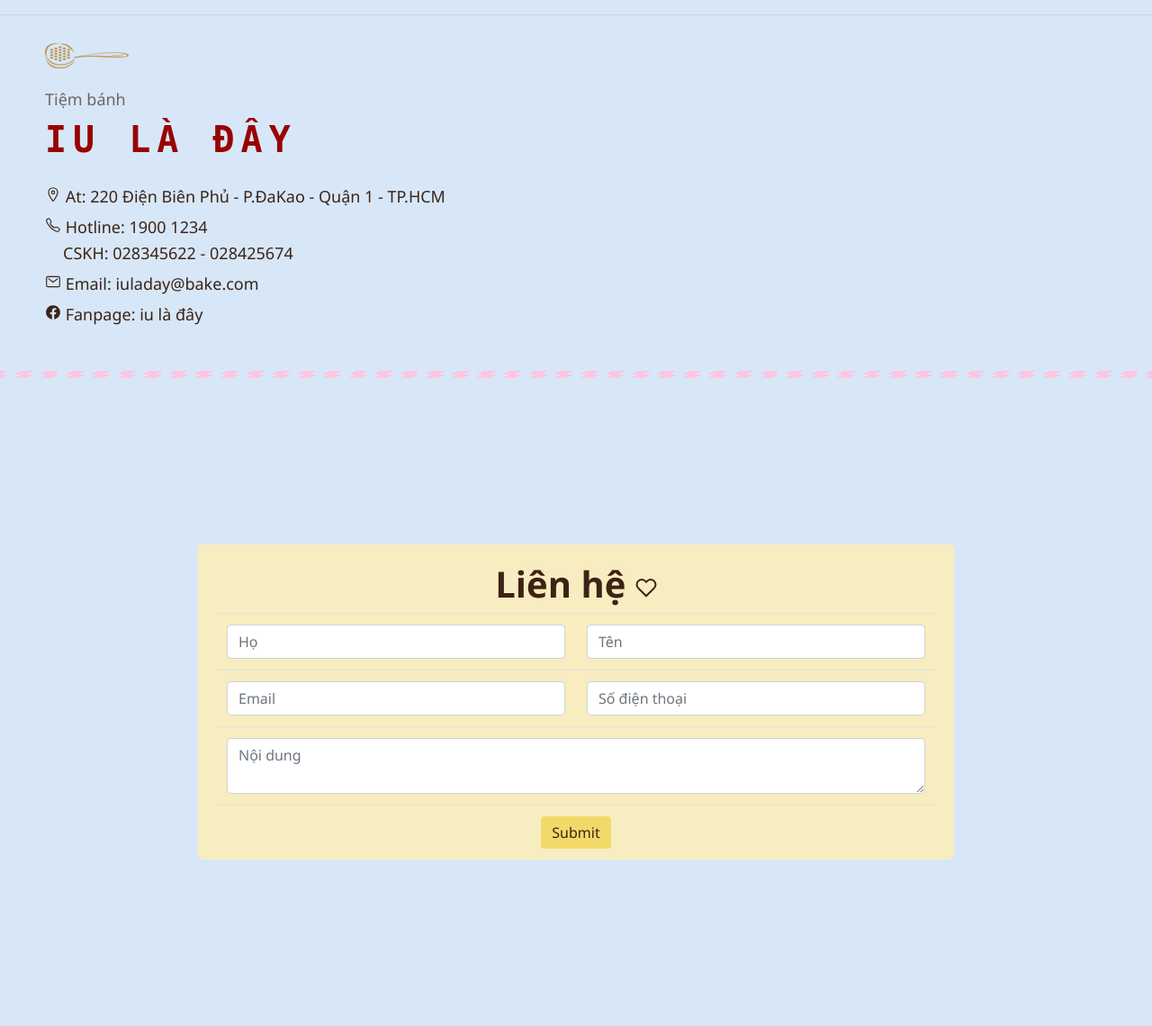
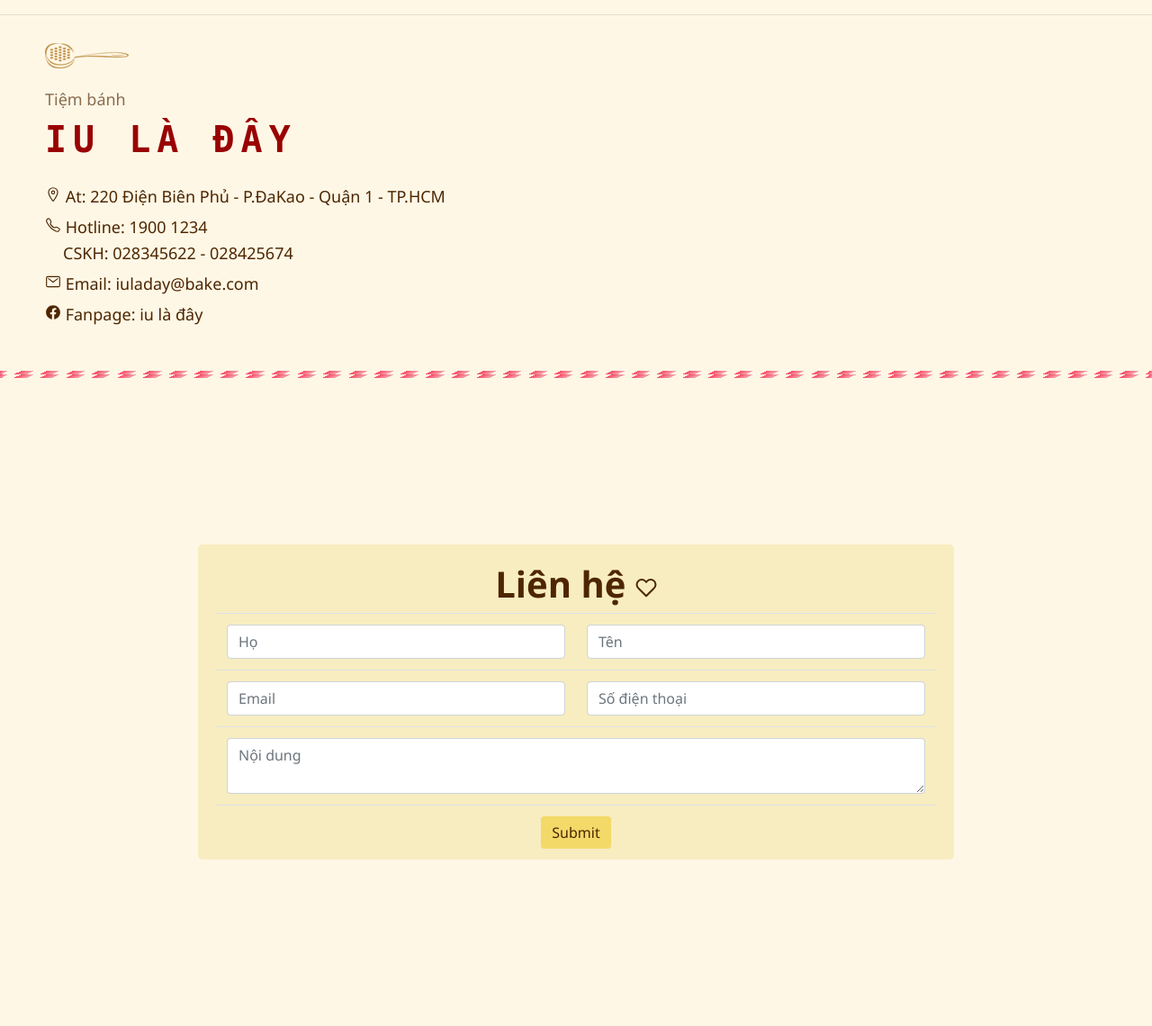
Before and after one commit to nguyenduongchitam/CakeShop, a PHP site: page /modules/contract.php/contract.php in a window 1280 px wide; the page is wider, and only the part inside the window is pictured. Shown: that part at 90% size. Run offline with PHP 8.4, Linux system fonts and the light colour scheme.

Commit message:
Update contract.css

```diff
--- a/frontend/css/contract.css
+++ b/frontend/css/contract.css
@@ -3,8 +3,8 @@ html{
     overflow-y: auto;
 }
 body{
-    background-color: rgb(215, 231, 248);
-    color: rgb(61, 35, 22) ;
+    background-color: #fff7e6;
+    color: #4d2600 ;
     font-size: large;
     font-family: 'Segoe UI';
 
@@ -38,7 +38,7 @@ hr {
 .wave-border {
     width: 100%;
     border: 4px solid transparent;
-    border-image: repeating-linear-gradient(-45deg, rgb(255, 197, 224), rgb(255, 197, 224) 10px, transparent 10px, transparent 20px) 10;
+    border-image: repeating-linear-gradient(-45deg, rgb(243, 167, 175), rgb(247, 73, 99) 10px, transparent 10px, transparent 20px) 10;
     animation: wave-animation 2s linear infinite;
 }
 @keyframes wave-animation {
@@ -73,12 +73,12 @@ hr {
 
 .btn-primary{
     background-color: rgb(243, 217, 104);
-    color: rgb(61, 35, 22);
+    color: #4d2600;
     border: none;
 }
 
 .btn-primary:hover{
     background-color: rgb(246, 221, 245);
-    color: rgb(61, 35, 22);
+    color: #4d2600;
     border: dashed;
 }
```
